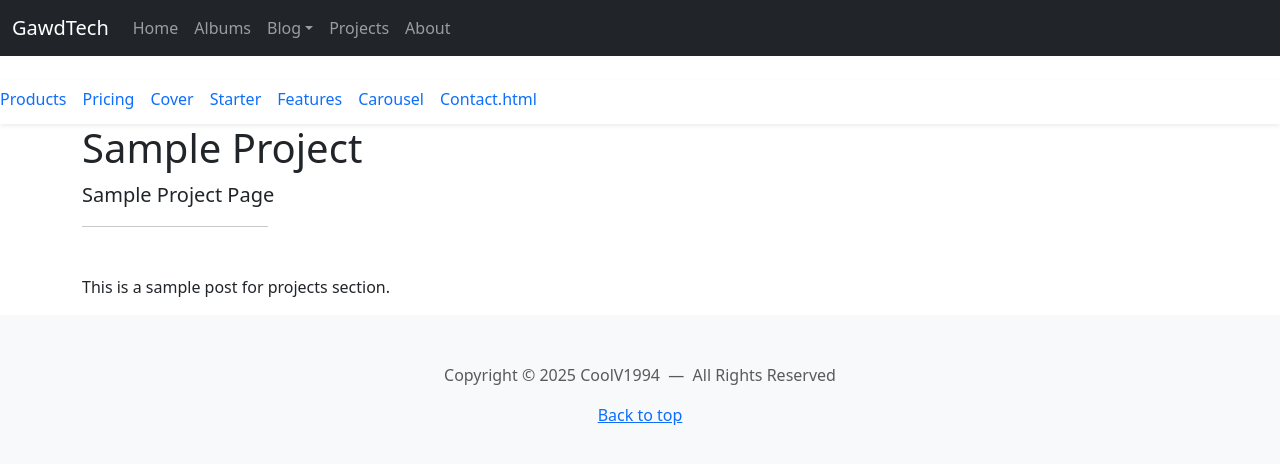
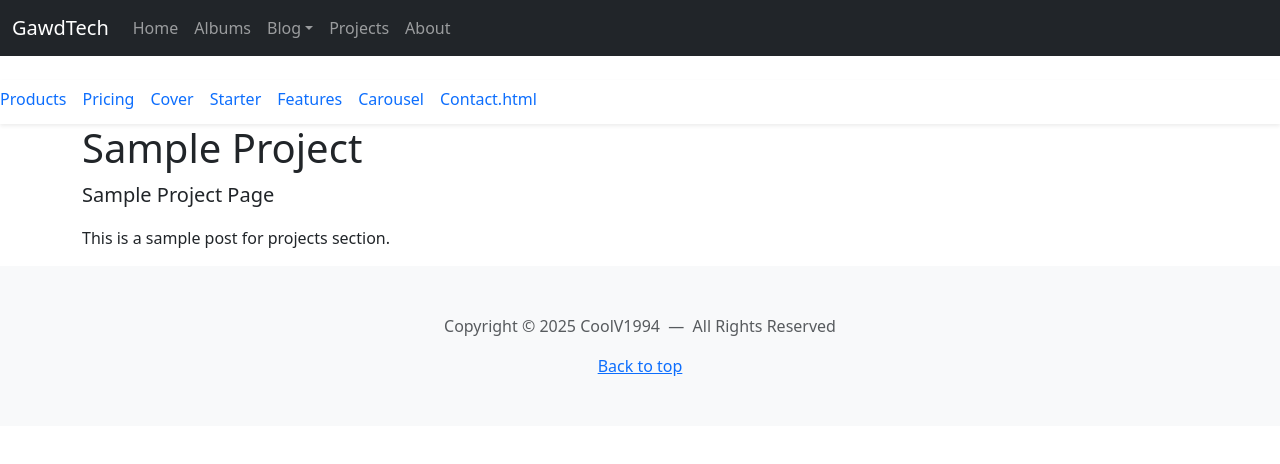
Before and after one commit to CoolV1994/Template-Bootstrap-5, a Jekyll site: the page built from _projects/Sample.md, in a window 1280 px wide. Shown: the top 464 px of the page. Built offline with Jekyll 4.4.1, drawn with Linux system fonts in a browser that asks for light colours.

Commit message:
Update page.html

```diff
--- a/_layouts/page.html
+++ b/_layouts/page.html
@@ -5,6 +5,6 @@ layout: default
 <h1>{{ page.title }}</h1>
 <p class="fs-5 col-md-8">{{ page.excerpt }}</p>
 
-<hr class="col-3 col-md-2 mb-5">
+<!-- <hr class="col-3 col-md-2 mb-5"> -->
 
 {{ content }}
```
